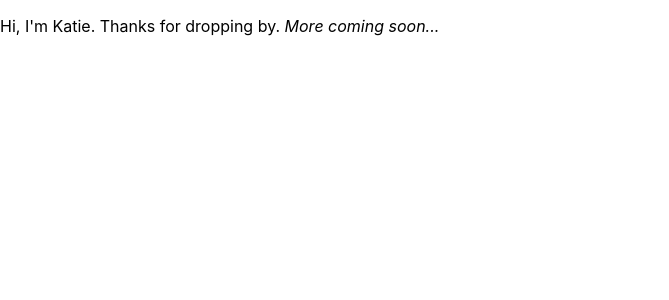
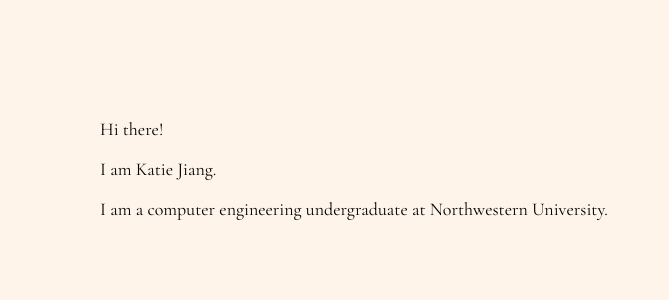
Before and after one commit to katiejg/katiejg.github.io, a React (Create React App) app: page / in a window 1280 px wide. Shown: the top 300 px of the page, without its empty margins (0-669 px from the left). Built offline with nearby package versions, Linux system fonts and the light colour scheme.

Commit message:
Some styling

```diff
--- a/src/App.css
+++ b/src/App.css
@@ -1,5 +1,15 @@
+@import url('https://fonts.googleapis.com/css2?family=Noto+Sans+SC:wght@100..900&display=swap');
+@import url('https://fonts.googleapis.com/css2?family=Cormorant+Garamond:ital,wght@0,300;0,400;0,500;0,600;0,700;1,300;1,400;1,500;1,600;1,700&display=swap');
+
+p {
+  font-family: 'Cormorant Garamond', serif;
+  font-size: calc(10px + 1vmin);
+}
+
 .App {
-  text-align: center;
+  min-height: 100vh;
+  background-color: #FFF4E9;
+  padding: 100px;
 }
 
 .App-logo {
--- a/src/App.js
+++ b/src/App.js
@@ -3,25 +3,25 @@
 
 function App() {
   return (
-    // <div className="App">
-    //   <header className="App-header">
-    //     <img src={logo} className="App-logo" alt="logo" />
-    //     <p>
-    //       Edit <code>src/App.js</code> and save to reload.
-    //     </p>
-    //     <a
-    //       className="App-link"
-    //       href="https://reactjs.org"
-    //       target="_blank"
-    //       rel="noopener noreferrer"
-    //     >
-    //       Learn React
-    //     </a>
-    //   </header>
-    // </div>
-    <p padding="100px">
-      Hi, I'm Katie. Thanks for dropping by. <i>More coming soon...</i>
-    </p>
+    <div className="App">
+      {/* <header className="App-header">
+        <img src={logo} className="App-logo" alt="logo" />
+        <p>
+          Edit <code>src/App.js</code> and save to reload.
+        </p>
+        <a
+          className="App-link"
+          href="https://reactjs.org"
+          target="_blank"
+          rel="noopener noreferrer"
+        >
+          Learn React
+        </a>
+      </header> */}
+      <p>Hi there!</p>
+      <p>I am Katie Jiang.</p>
+      <p>I am a computer engineering undergraduate at Northwestern University.</p>
+    </div>
   );
 }
 
```
